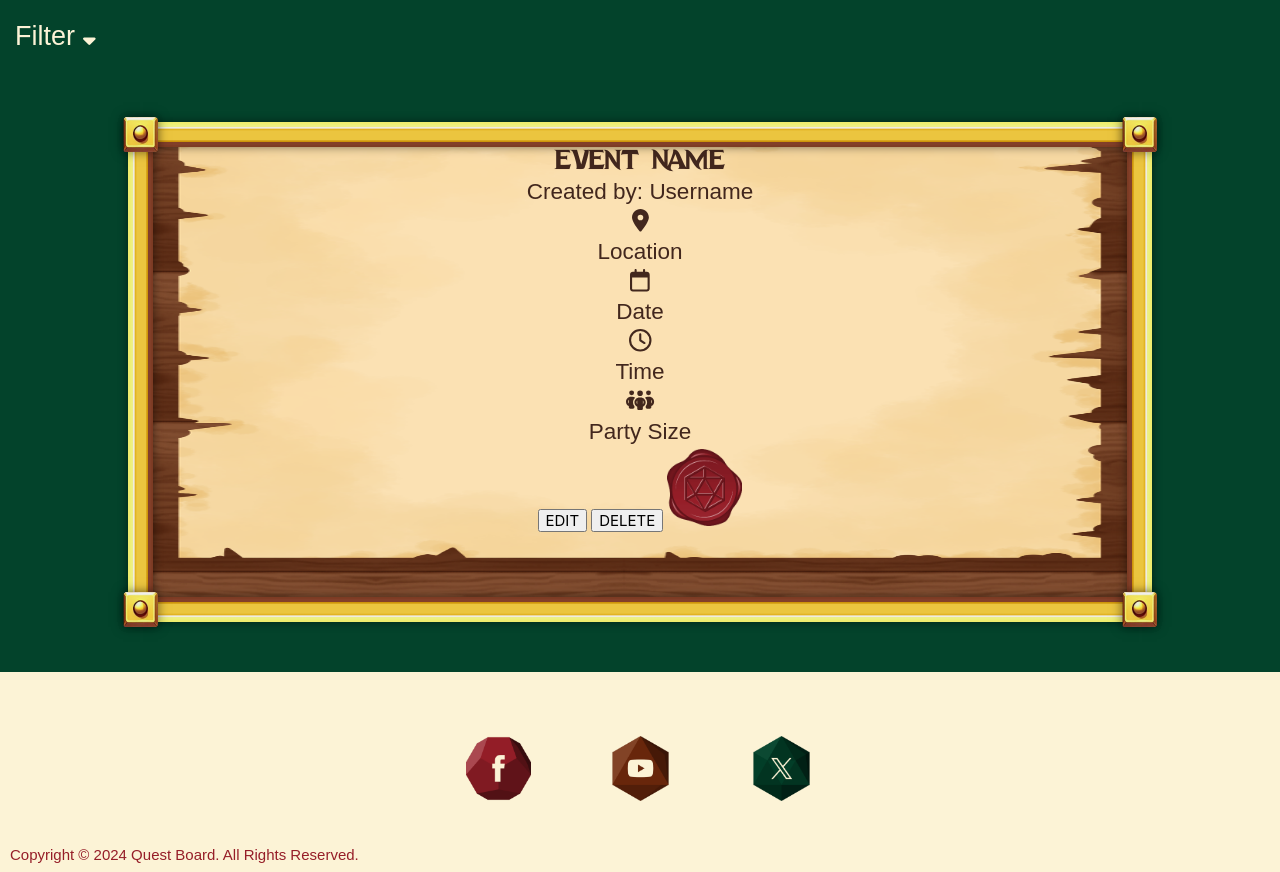
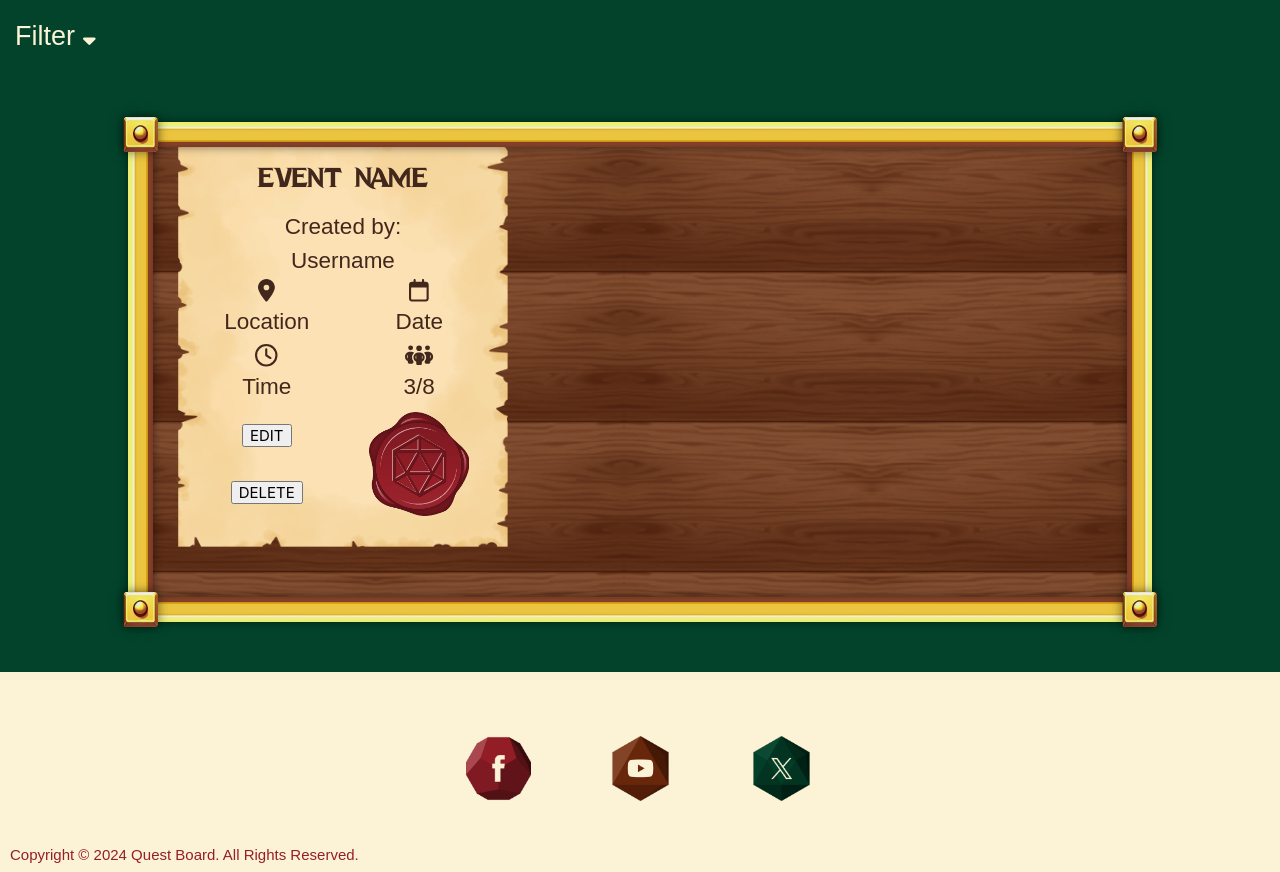
Before and after one commit to AndyWright360/Quest_Board, a Flask app: page /events in a window 1280 px wide. Shown: the part 313-1185 px from the top of the page. Run offline with Flask 3, Linux system fonts and the light colour scheme; some libraries are stand-ins or nearby versions; some web fonts are replaced.

Commit message:
docs: style grid layout for event card

```diff
--- a/quest_board/static/css/style.css
+++ b/quest_board/static/css/style.css
@@ -296,15 +296,82 @@ nav ul a:hover {
     background-repeat: no-repeat;
     background-size: 100% 100%;
     color: #42271D;
+    display: grid;
     text-align: center;
+    align-items: center;
+    justify-items: center;
+    grid-template-columns: repeat(2, 1fr);
+    grid-template-rows: 65px 65px 65px 65px 115px;
+    column-gap: 25px;
+    width: 280px;
     margin: 50px;
     padding: 25px;
+    box-sizing: content-box;
+}
+
+.event-card-header {
+    grid-column: 1 / 3;
+    grid-row: 1 / 2;
+    word-wrap: break-word;
+}
+
+.event-section-1 {
+    grid-column: 1 / 3;
+    grid-row: 2 / 3;
+    word-wrap: break-word;
+    width: 280px;
+    height: 65px;
+    display: flex;
+    align-items: center;
+    justify-content: center;
+}
+
+.event-section-2 {
+    grid-column: 1 / 2;
+    grid-row: 3 / 4;
+}
+
+.event-section-3 {
+    grid-column: 2 / 3;
+    grid-row: 3 / 4;
+}
+
+.event-section-4 {
+    grid-column: 1 / 2;
+    grid-row: 4 / 5;
+}
+
+.event-section-5 {
+    grid-column: 2 / 3;
+    grid-row: 4 / 5;
+}
+
+.event-section-6 {
+    grid-column: 1 / 2;
+    grid-row: 5 / 6;
+    display: flex;
+    flex-direction: column;
+    justify-content: space-around;
+    align-items: center;
+    height: 115px;
+    width: 100%;
+}
+
+.event-section-7 {
+    grid-column: 2 / 3;
+    grid-row: 5 / 6;
+    justify-content: center;
+    align-items: center;
+    height: 115px;
+    display: flex;
+    width: 100%;
 }
 
 .event-title {
     margin: 0;
     font-size: 1.75rem;
     text-align: center;
+    width: 280px;
 }
 
 .event-icon {
@@ -317,8 +384,8 @@ nav ul a:hover {
 }
 
 .event-stamp {
-    width: 75px;
-    height: auto;
+    width: auto;
+    height: 90%;
 }
 
 /*---------- Filter ----------*/
--- a/quest_board/templates/events.html
+++ b/quest_board/templates/events.html
@@ -118,27 +118,36 @@
             <img src="{{ url_for('static', filename='images/metal-corner.png') }}" alt="A gold square corner plate" id="bottom-right" class="corner">
             <!-- Event Card -->
             <div class="event-card">
+                <div class="event-card-header">
                     <h2 class="event-title">Event Name</h2>
-                    <p class="event-info">Created by: Username</p>
-                <div>
+                </div>
+                <div class="event-section-1">
+                    <p class="event-info">Created by:<br>Username</p>
+                </div>
+                <div class="event-section-2">
                     <i class="fa-solid fa-location-dot event-icon"></i>
                     <p class="event-info">Location</p>
                 </div>
-                <div>
+                <div class="event-section-3">
                     <i class="fa-regular fa-calendar event-icon"></i>
                     <p class="event-info">Date</p>
                 </div>
-                <div>
+                <div class="event-section-4">
                     <i class="fa-regular fa-clock event-icon"></i>
                     <p class="event-info">Time</p>
                 </div>
-                <div>
+                <div class="event-section-5">
                     <i class="fa-solid fa-people-group event-icon"></i>
-                    <p class="event-info">Party Size</p>
+                    <p class="event-info">3/8</p>
                 </div>
-                <button>EDIT</button>
-                <button>DELETE</button>
-                <img src="{{ url_for('static', filename='images/seal-red.png') }}" class="event-stamp" alt="A wax seal with a D20 imprint">
+                <div class="event-section-6">
+                    <button>EDIT</button>
+                    <button>DELETE</button>
+                </div>
+                <div class="event-section-7">
+                    <img src="{{ url_for('static', filename='images/seal-red.png') }}" class="event-stamp"
+                        alt="A wax seal with a D20 imprint">
+                </div>
             </div>
         </div>
     </div>
```
